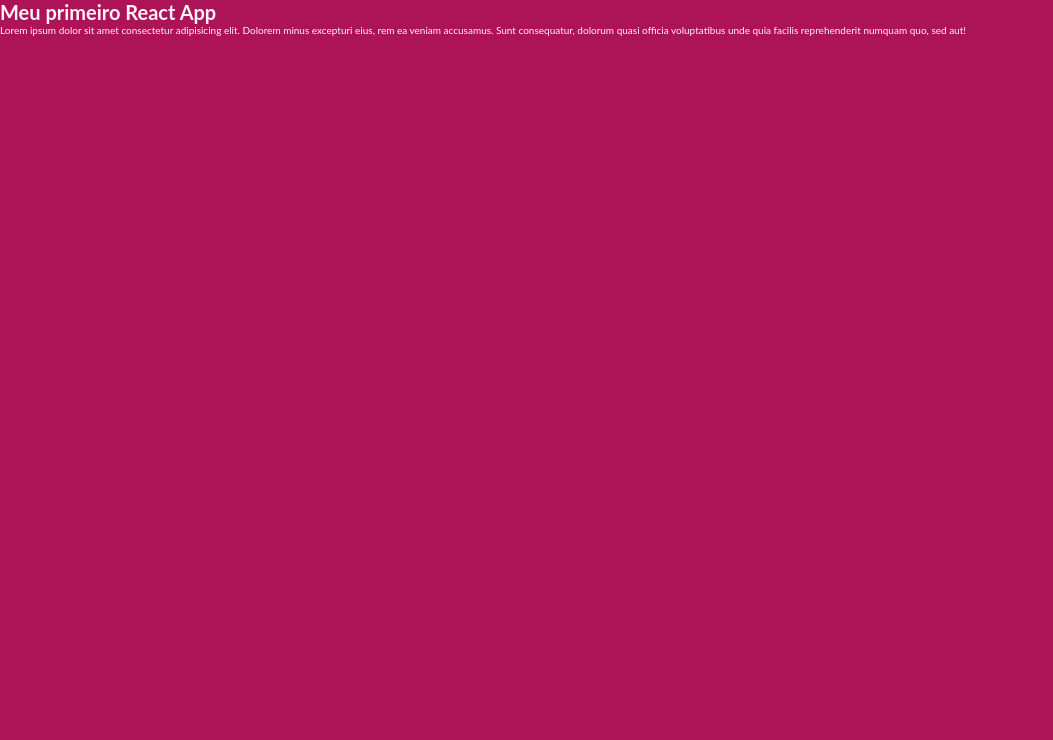
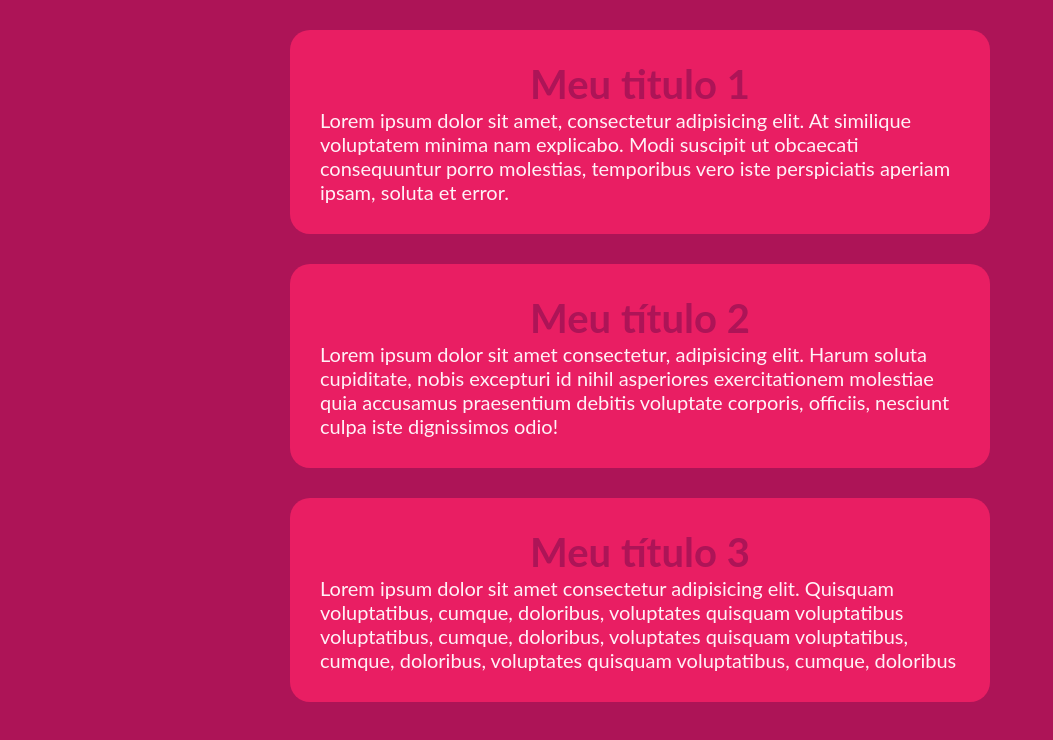
Before and after one commit to frndsluan/ppi2025_LuanFernandes, a React (Vite) app: page / in a window 1280 px wide. Shown: the top 740 px of the page, without its empty margins (0-1053 px from the left). Built offline with nearby package versions, Linux system fonts and the light colour scheme.

Commit message:
Aula 23/05/2025 - Salvando por que nao salvei no dia anterior

```diff
--- a/src/App.jsx
+++ b/src/App.jsx
@@ -1,18 +1,30 @@
 import "./styles/theme.css";
 import "./styles/global.css";
+import { MyText } from "./components/MyText";
 
-function App() {
+export default function App() {
+  //React Fragment
   return (
-    <div>
-      <h1>Meu primeiro React App</h1>
-      <p>
-        Lorem ipsum dolor sit amet consectetur adipisicing elit. Dolorem minus
-        excepturi eius, rem ea veniam accusamus. Sunt consequatur, dolorum quasi
-        officia voluptatibus unde quia facilis reprehenderit numquam quo, sed
-        aut!
-      </p>
-    </div>
+    <>
+      <MyText title="Meu titulo 1">
+        Lorem ipsum dolor sit amet, consectetur adipisicing elit. At similique
+        voluptatem minima nam explicabo. Modi suscipit ut obcaecati consequuntur
+        porro molestias, temporibus vero iste perspiciatis aperiam ipsam, soluta
+        et error.
+      </MyText>
+      <MyText title="Meu título 2">
+        Lorem ipsum dolor sit amet consectetur, adipisicing elit. Harum soluta
+        cupiditate, nobis excepturi id nihil asperiores exercitationem molestiae
+        quia accusamus praesentium debitis voluptate corporis, officiis,
+        nesciunt culpa iste dignissimos odio!
+      </MyText>
+      <MyText title="Meu título 3">
+        Lorem ipsum dolor sit amet consectetur adipisicing elit. Quisquam
+        voluptatibus, cumque, doloribus, voluptates quisquam voluptatibus
+        voluptatibus, cumque, doloribus, voluptates quisquam voluptatibus,
+        cumque, doloribus, voluptates quisquam voluptatibus, cumque, doloribus
+      </MyText>
+    </>
   );
 }
-
-export default App;
+// export default function App() {
--- /dev/null
+++ b/src/components/MyText.jsx
@@ -0,0 +1,12 @@
+import styles from "./MyText.module.css";
+
+export function MyText({ title, children }) {
+  return (
+    <div className={styles.container}>
+      <div className={styles.div}>
+        <h1 className={styles.title}>{title}</h1>
+        <p className={styles.text}>{children}</p>
+      </div>
+    </div>
+  );
+}
--- /dev/null
+++ b/src/components/MyText.module.css
@@ -0,0 +1,23 @@
+.container {
+  margin: 0 auto;
+  max-width: 80rem;
+}
+
+.div {
+  background-color: var(--primary);
+  box-shadow: 0 0 1rem var(--primary-constrast-dark);
+  margin: 3rem 5rem;
+  padding: 3rem;
+  border-radius: 2rem;
+}
+
+.title {
+  font-weight: bolder;
+  font-size: 4rem;
+  color: var(--primary-dark);
+  text-align: center;
+}
+
+.text {
+  font-size: 2rem;
+}
--- a/src/styles/theme.css
+++ b/src/styles/theme.css
@@ -14,5 +14,4 @@
   --gray-700: #374151;
   --gray-800: #1f2937;
   --gray-900: #111827;
-
 }
```
Lines whose indentation alone changed are shown as unchanged.
